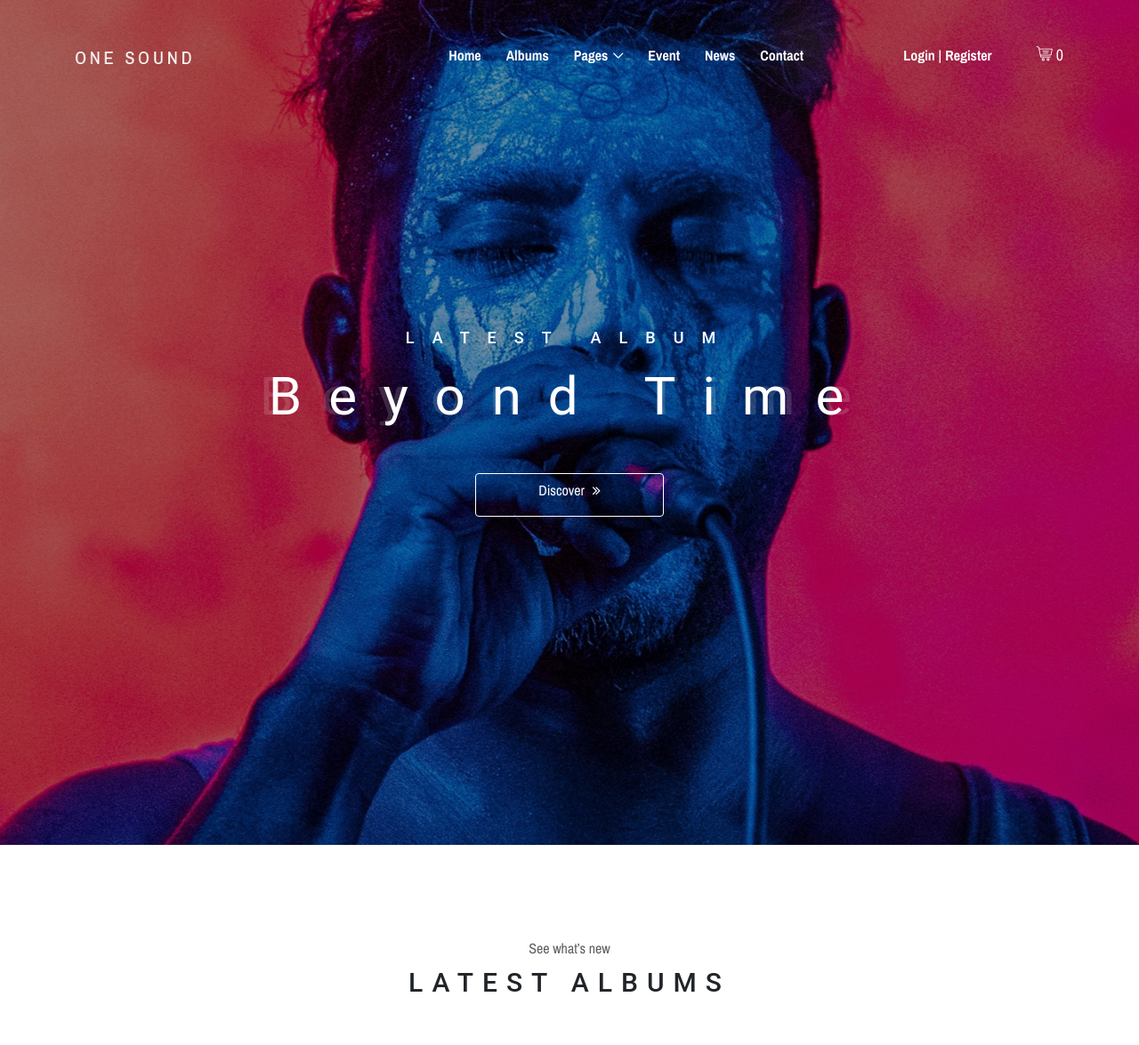
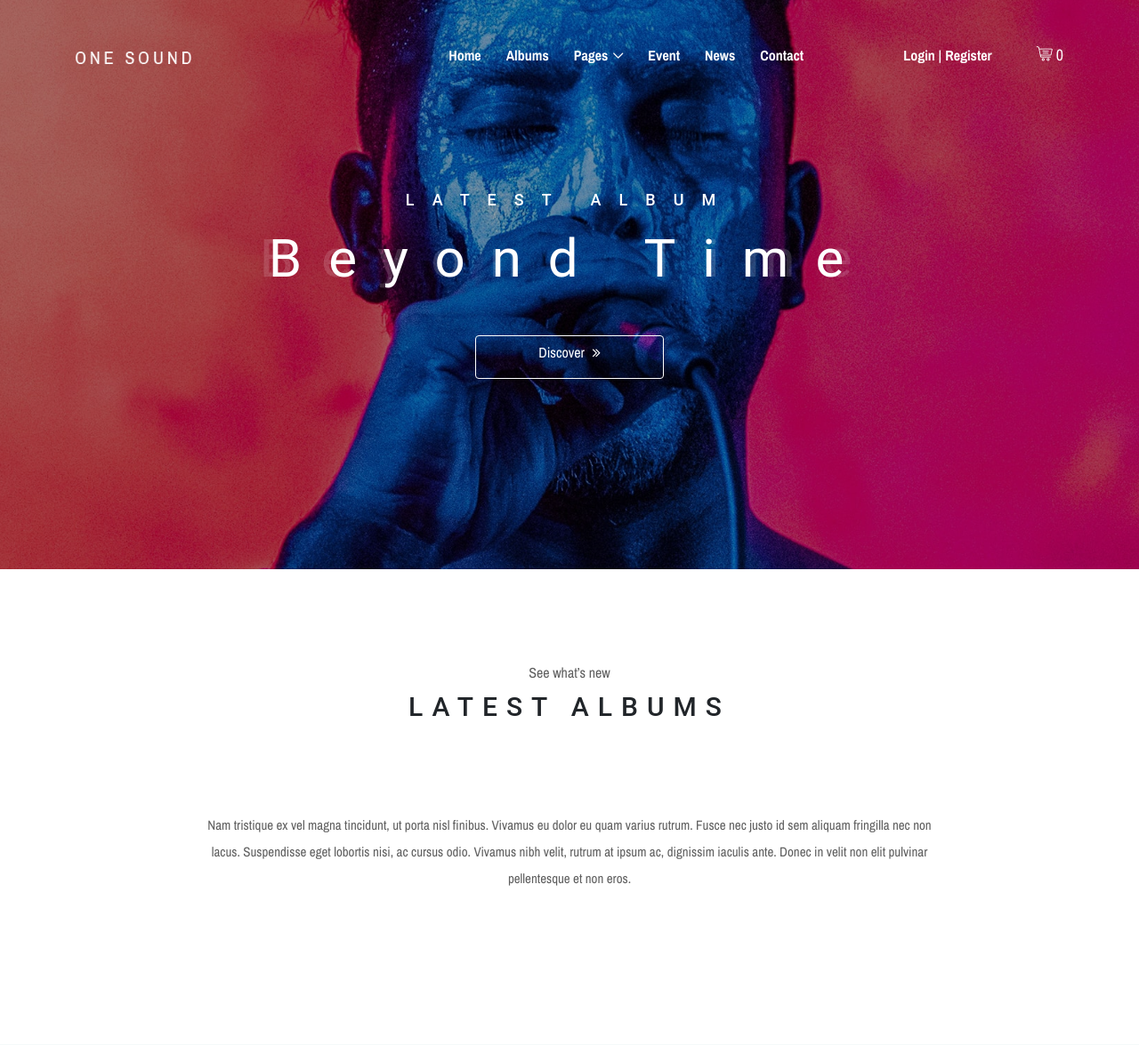
Before and after one commit to JUN82-baller/ThucTapChuyenNganh_1, a Django app: page / in a window 1280 px wide. Shown: the top 1175 px of the page at 89% size. Run offline with Django 5.2, Linux system fonts and the light colour scheme; data that the repository does not hold is empty; some libraries are stand-ins or nearby versions; some web fonts are replaced.

Commit message:
fix giao dien

```diff
--- a/project/Website_AmNhac/website_amnhac/static/css/style.css
+++ b/project/Website_AmNhac/website_amnhac/static/css/style.css
@@ -521,7 +521,7 @@
 
 .single-hero-slide {
   width: 100%;
-  height: 950px;
+  min-height: 80vh;
   position: relative;
   z-index: 1;
   padding: 0 30px;
@@ -1676,3 +1676,4 @@
 /* ====== The End ====== */
 
 /*# sourceMappingURL=style.css.map */
+/* Override Hero Area Button */
```
